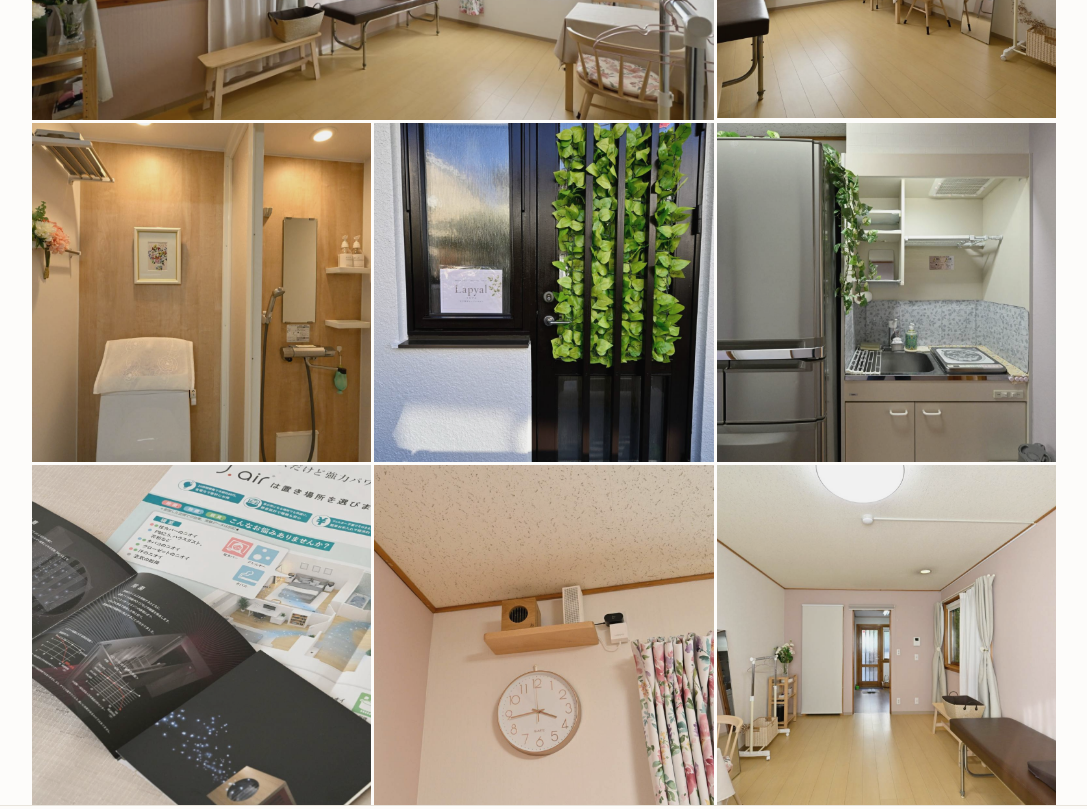
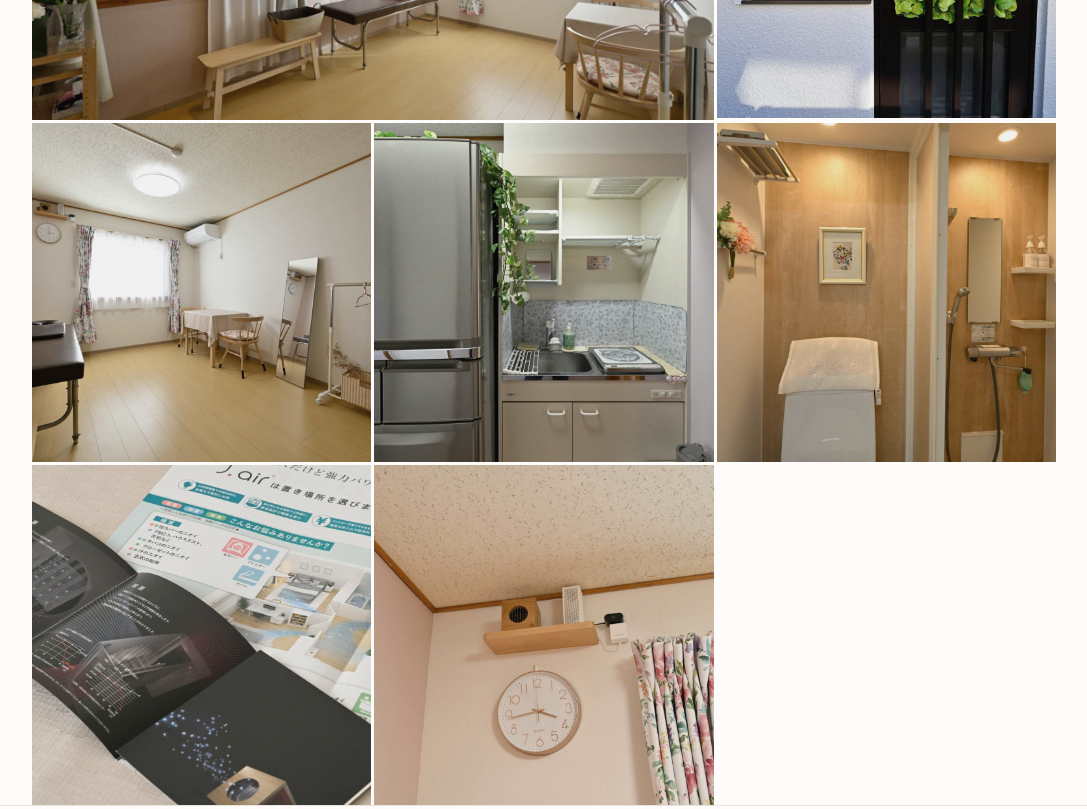
Before and after one commit to ayameyamamotojp-creator/lapyal-salon, a plain HTML site: page index.html in a window 1280 px wide. Shown: the part 3300-4109 px from the top of the page, without its empty margins (96-1183 px from the left). Drawn offline with nearby package versions, Linux system fonts and the light colour scheme.

Commit message:
ギャラリー写真の並び順を変更
外観02を2番目に移動、バスルームを5番目に変更、room4を削除して7枚構成に

Co-Authored-By: Claude Sonnet 4.6 <noreply@anthropic.com>

```diff
--- a/index.html
+++ b/index.html
@@ -784,20 +784,20 @@
            onerror="this.parentElement.style.background='#ede8e2'" />
     </div>
     <div class="gallery-item">
+      <img src="photos/entrance.jpg" alt="外観・入口"
+           onerror="this.parentElement.style.background='#e5e0d8'" />
+    </div>
+    <div class="gallery-item">
       <img src="photos/room3.jpg" alt="室内"
            onerror="this.parentElement.style.background='#e8e2db'" />
     </div>
     <div class="gallery-item">
+      <img src="photos/kitchen.jpg" alt="キッチン設備"
+           onerror="this.parentElement.style.background='#ece7e0'" />
+    </div>
+    <div class="gallery-item">
       <img src="photos/bath.jpg" alt="シャワー・トイレ"
            onerror="this.parentElement.style.background='#f0ebe5'" />
-    </div>
-    <div class="gallery-item">
-      <img src="photos/entrance.jpg" alt="外観・入口"
-           onerror="this.parentElement.style.background='#e5e0d8'" />
-    </div>
-    <div class="gallery-item">
-      <img src="photos/kitchen.jpg" alt="キッチン設備"
-           onerror="this.parentElement.style.background='#ece7e0'" />
     </div>
     <div class="gallery-item">
       <img src="photos/airpurifier1.jpg" alt="空気清浄機"
@@ -806,10 +806,6 @@
     <div class="gallery-item">
       <img src="photos/airpurifier3.jpg" alt="空気清浄機"
            onerror="this.parentElement.style.background='#e8e3dc'" />
-    </div>
-    <div class="gallery-item">
-      <img src="photos/room4.jpg" alt="室内詳細"
-           onerror="this.parentElement.style.background='#ece7df'" />
     </div>
   </div>
 </section>
```
